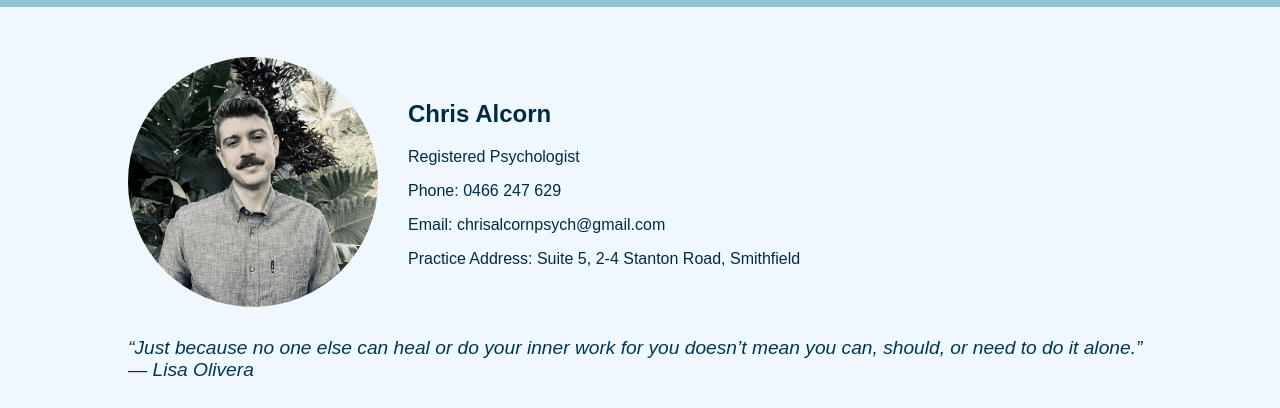
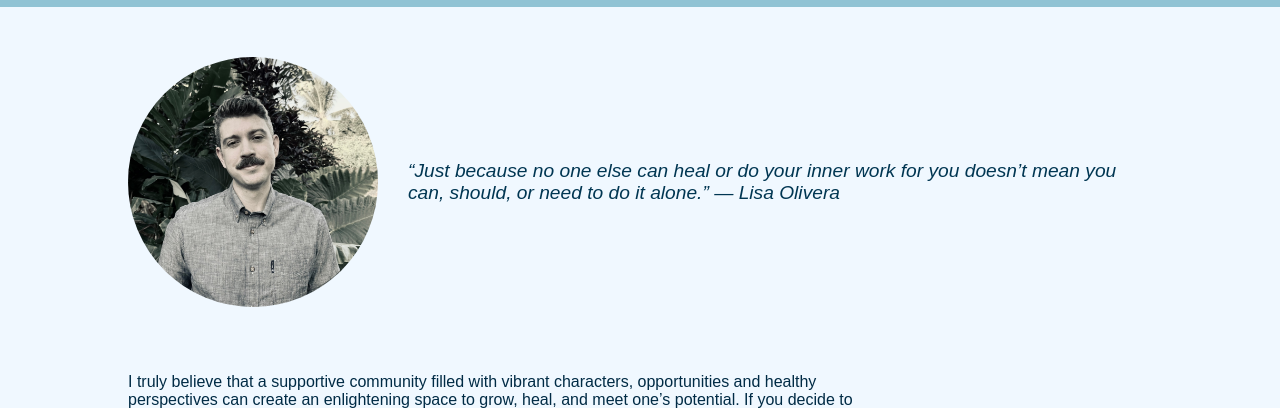
Before and after one commit to chrisalcorn90/chrisalcornpsychology, a plain HTML site: page index.html in a window 1280 px wide. Shown: the part 234-642 px from the top of the page. Drawn offline with Linux system fonts and the light colour scheme; a web font is replaced by a local one.

Commit message:
Add files via upload

```diff
--- a/index.html
+++ b/index.html
@@ -46,6 +46,7 @@
       overflow: hidden;
       width: 250px;
       height: 250px;
+      flex-shrink: 0;
     }
 
     .row {
@@ -58,10 +59,12 @@
 
     .left-2-3 {
       flex: 2;
+      min-width: 250px;
     }
 
     .right-1-3 {
       flex: 1;
+      min-width: 250px;
     }
 
     .quote {
@@ -115,21 +118,17 @@
   </nav>
 
   <section id="about">
-    <div class="row">
+    <!-- First part of About with headshot left, quote right -->
+    <div class="row" style="margin-bottom: 50px;">
       <div class="headshot-container">
         <img src="Headshot.jpeg" alt="Headshot" style="width: 100%; height: 100%; object-fit: cover;">
       </div>
       <div class="left-2-3">
-        <h2>Chris Alcorn</h2>
-        <p>Registered Psychologist</p>
-        <p>Phone: 0466 247 629</p>
-        <p>Email: chrisalcornpsych@gmail.com</p>
-        <p>Practice Address: Suite 5, 2-4 Stanton Road, Smithfield</p>
+        <p class="quote">“Just because no one else can heal or do your inner work for you doesn’t mean you can, should, or need to do it alone.” — Lisa Olivera</p>
       </div>
     </div>
 
-    <p class="quote">“Just because no one else can heal or do your inner work for you doesn’t mean you can, should, or need to do it alone.” — Lisa Olivera</p>
-
+    <!-- Second part of About with reception image right, text left -->
     <div class="row">
       <div class="left-2-3">
         <p>I truly believe that a supportive community filled with vibrant characters, opportunities and healthy perspectives can create an enlightening space to grow, heal, and meet one’s potential. If you decide to work with me, my aim is to be a healthy part of your community, in a professional and collaborative sense. My focus is to assess your unique situation and provide an evidence-based plan of action that supports your goals. I provide support to individuals 16 and up for a range of challenges, including but not limited to:</p>
@@ -168,7 +167,7 @@
         IFS, commonly known as “parts work” provides a non-pathologizing view of human behaviour, allowing us to see how our different thoughts, feelings and behaviours are in their own ways adaptive. This view is neat because it helps with understanding that all behaviour serves some function. Through understanding the function of those parts of ourselves, rather than responding to them with guilt, anger, shame, annoyance or other difficult emotions, we can meet them with understanding and often compassion for the important role they have played in our lives. As the great psychotherapist Carl Rogers once said “The curious paradox is that when I accept myself just as I am, then I can change.” Parts work can be an affirming way to manage a variety of difficulties from trauma, to mood challenges, addiction and more.</p>
 
         <p><strong>Collaborative and Proactive Solutions (CPS):</strong><br>
-        I commonly use CPS when assisting families with challenging behaviours. I also have a background in positive behaviour support, assisting with understanding and managing challenging behaviour.</p>
+        Many challenges in living are often related to the way others make space for us through the presence and often absence of collaboration and support. This approach is one that affirms that “people do well if they can” and that we are not all running the same race. When we are curious about why there may be a difficulty with implementing skills, we can drop our expectation that an individual “should” be a certain way, and we can create space for collaboration and shifting perspective. I commonly use CPS when assisting families with challenging behaviours. I also have a background in positive behaviour support, assisting with understanding and managing challenging behaviour.</p>
       </div>
     </div>
   </section>
```
